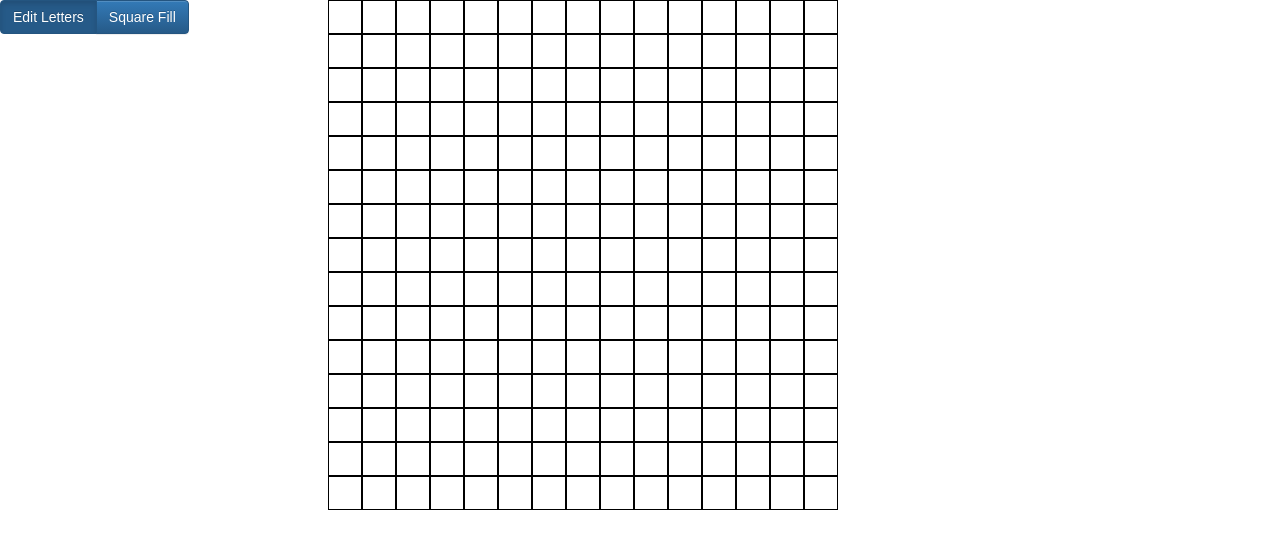
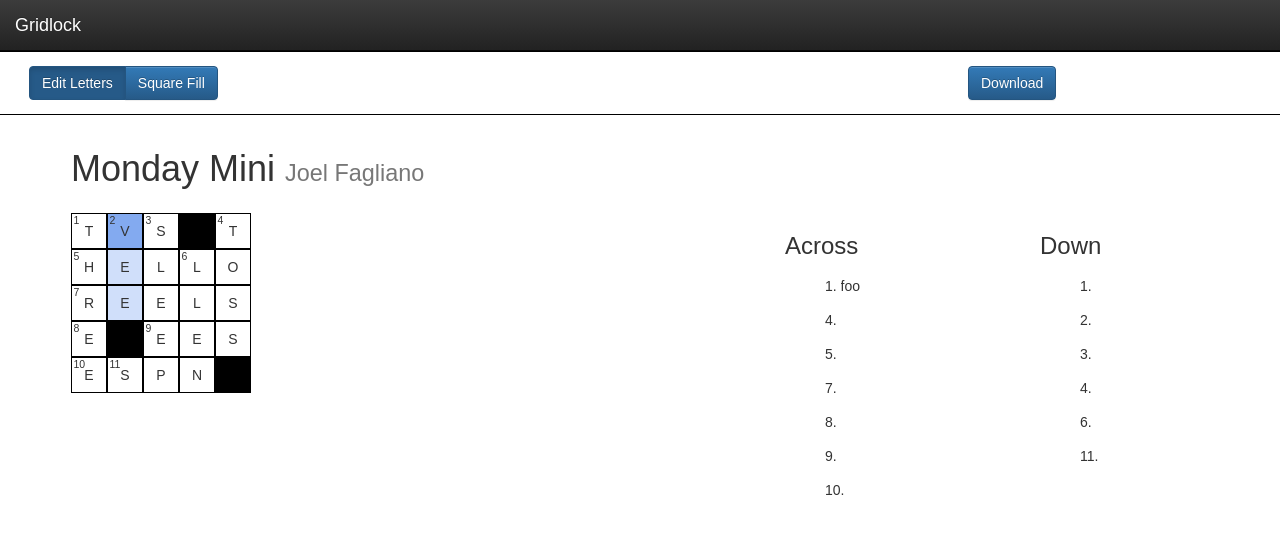
Before and after one commit to nlsandler/gridlock, a React (Create React App) app: page / in a window 1280 px wide. Shown: the top 548 px of the page. Built offline with nearby package versions, Linux system fonts and the light colour scheme.

Commit message:
clues and navigation and things

```diff
--- a/src/App.js
+++ b/src/App.js
@@ -4,11 +4,10 @@ import './App.css';
 
 /*
 TODOs:
-- when a square is filled, jump to next one automatically
-- fix arrow navigation - skip black squares
-- fix focus - if a square isn't in focus, it shouldn't be highlighted
-- error checking (connectedness, word length, etc)
-- clues!
+- find another way to manage focus in the grid
+- fix entering last letter in row/column
+- make arrow navigation skip over black squares
+- hide cursor
 */
 
 /* Enum for direction */
@@ -17,86 +16,253 @@ var direction = {
   COL: 1
 };
 
-/* State of one square */
-class SquareValue {
-  constructor(isBlack, char) {
-    this.isBlack = isBlack;
-    this.char = char;
-  }
-
-  getIsBlack() {
-    return this.isBlack;
-  }
-
-  getChar() {
-    if (this.isBlack) {
-      return "";
-    } else {
-      return this.char;
-    }
-  }
+/* Enum for edit mode */
+var mode = {
+  TEXT: 0,
+  BLOCK: 1
 }
 
 /* Components */
 
+function Navbar(props) {
+  return <nav className="navbar navbar-inverse navbar-static-top">
+           <a className="navbar-brand" href="#">Gridlock</a>
+           <div id="navbar" className="collapse navbar-collapse"></div>
+         </nav>;
+}
+
+function Toolbar(props) {
+  return <div className="row toolbar">
+          <div className="col-md-9">
+            <div className="btn-group" data-toggle="buttons">
+              <label className={props.mode ? "btn btn-primary" : "btn btn-primary active"}>
+                <input type="radio"
+                  id="edit-letters"
+                  autoComplete="off"
+                  defaultChecked={!props.mode}
+                  onClick={() => props.setMode(mode.TEXT)}/>
+                Edit Letters
+              </label>
+              <label className={props.mode ? "btn btn-primary active" : "btn btn-primary"}>
+                <input type="radio"
+                  id="fill-squares"
+                  autoComplete="off"
+                  defaultChecked={props.mode}
+                  onClick={() => props.setMode(mode.BLOCK)}/>
+                Square Fill
+              </label>
+            </div>
+          </div>
+          <div className="col-md-3">
+            <button className="btn btn-primary">Download</button>
+          </div>
+        </div>;
+}
+
+function PuzzleInfo(props) {
+    return <div>
+      <h1>{props.title} <small>{props.author}</small></h1>
+    </div>;
+}
+
 class Square extends Component {
+  /*
   componentDidMount() {
     if (this.props.isSelected) {
-      this.refs.squareInput.focus();
+      this.refs.square.focus();
     }
   }
+
   componentDidUpdate() {
     if (this.props.isSelected) {
-      this.refs.squareInput.focus();
+      this.refs.square.focus();
     }
   }
+  */
   render() {
     var classes = "text-center";
-    if (this.props.squareValue.getIsBlack()) {
+    if (this.props.squareValue.isBlack) {
       classes += " black";
     }
 
     if (this.props.isSelected) {
       classes += " highlight";
-    } else if (this.props.isLineSelected) {
-      classes += " weak-highlight"
+    } else if (this.props.isWordSelected) {
+      classes += " weak-highlight";
     }
 
     return (
       <td className="square">
+        <span className="clueNum"><sup>{this.props.squareValue.clueNum}</sup></span>
         <input className={classes}
-          value={this.props.squareValue.getChar()}
-          disabled={this.props.squareValue.getIsBlack()}
-          ref="squareInput"
-          onChange={(evt) => this.props.handleKeyPress(evt.target.value)}
-          onKeyDown={(evt) => this.props.handleKeyDown(evt.keyCode)}
-          onClick={() => this.props.handleClick()}/>
+          ref="input"
+          value={this.props.squareValue.char}
+          onKeyPress={(evt) => this.props.handleKeyPress(evt.key)}
+          onKeyUp={(evt) => this.props.handleKeyUp(evt.key)}
+          onFocus={() => this.props.handleFocus()}
+          onClick={() => this.props.handleClick()}
+          disabled={this.props.squareValue.isBlack}/>
       </td>
     );
   }
 }
 
 class Grid extends Component {
+  constructor(props) {
+    super(props);
+    this.state = {
+      "currentSquare" : [0,1],
+      "direction" : direction.COL
+    };
+  }
+  inSelectedWord(x,y) {
+    if (this.state.direction === direction.ROW) {
+      if (x === this.state.currentSquare[0]) {
+        //make sure there are no black squares between currentSquare and this square
+        for (var idx = Math.min(y, this.state.currentSquare[1]);
+          idx < Math.max(y, this.state.currentSquare[1]); idx++) {
+            if (this.props.letters[x][idx].isBlack) {
+              return false;
+            }
+          }
+
+          return true;
+      } else {
+        return false;
+      }
+    } else {
+      if (y === this.state.currentSquare[1]) {
+        //make sure there are no black squares between currentSquare and this square
+        for (var idx = Math.min(x, this.state.currentSquare[0]);
+          idx < Math.max(x, this.state.currentSquare[0]); idx++) {
+            if (this.props.letters[idx][y].isBlack) {
+              return false;
+            }
+          }
+
+          return true;
+      } else {
+        return false;
+      }
+    }
+  }
+  handleKeyUp(key) {
+    let newDirection = this.state.direction;
+    let newSquare = this.state.currentSquare.slice();
+    switch (key) {
+      case "ArrowLeft":
+        if (this.state.direction === direction.ROW) {
+          if (newSquare[1] > 0) {
+            newSquare[1]--;
+          }
+        } else {
+          newDirection = direction.ROW;
+        }
+        this.setState({
+          "currentSquare" : newSquare,
+          "direction" : newDirection
+        });
+        break;
+      case "ArrowUp":
+        if (this.state.direction === direction.COL) {
+          if (newSquare[0] > 0) {
+            newSquare[0]--;
+          }
+        } else {
+          newDirection = direction.COL;
+        }
+        this.setState({
+          "currentSquare" : newSquare,
+          "direction" : newDirection
+        });
+        break;
+      case "ArrowRight":
+        if (this.state.direction === direction.ROW) {
+          if (newSquare[1] < this.props.size - 1) {
+            newSquare[1]++;
+          }
+        } else {
+          newDirection = direction.ROW;
+        }
+        this.setState({
+          "currentSquare" : newSquare,
+          "direction" : newDirection
+        });
+        break;
+      case "ArrowDown":
+        if (this.state.direction === direction.COL) {
+          if (newSquare[0] < this.props.size - 1) {
+            newSquare[0]++;
+          }
+        } else {
+          newDirection = direction.COL;
+        }
+        this.setState({
+          "currentSquare" : newSquare,
+          "direction" : newDirection
+        });
+        break;
+      }
+
+      var newSquareRef = this.refs[newSquare.toString()];
+      console.log(newSquareRef);
+      var input = newSquareRef.refs.input;
+      console.log(input);
+      input.focus();
+
+  }
+  handleKeyPress(key) {
+    if (this.props.mode === mode.TEXT) {
+      //first update internal state (i.e. selected square)
+      var x = this.state.currentSquare[0];
+      var y = this.state.currentSquare[1];
+      var x2 = x;
+      var y2 = y;
+      do {
+        if (this.state.direction === direction.ROW) {
+           y2++;
+         } else {
+           x2++;
+        }
+      } while (this.props.letters[x2][y2].isBlack);
+
+      this.setState({
+        "currentSquare" : [x2,y2],
+        "direction" : this.state.direction
+      });
+
+      //now change focus to new square
+      var newSquare = this.refs[[x2,y2].toString()];
+      console.log(newSquare);
+      var input = newSquare.refs.input;
+      console.log(input);
+      input.focus();
+
+      //now update Puzzle state
+      this.props.handleKeyPress(x,y,key);
+    }
+  }
+  handleFocus(x,y) {
+    if (!this.props.letters[x][y].isBlack) {
+      this.setState({
+        "currentSquare" : [x,y],
+        "direction" : this.state.direction
+      })
+    }
+  }
   renderSquare(x, y) {
     const isSelected =
-      (x===this.props.selectedSquare[0]) &&
-      (y===this.props.selectedSquare[1]);
-
-    let isLineSelected = false;
-
-    if ((this.props.direction === direction.ROW
-      && x===this.props.selectedSquare[0]) ||
-      (this.props.direction === direction.COL
-      && y===this.props.selectedSquare[1])) {
-        isLineSelected = true;
-    }
-
+      (x===this.state.currentSquare[0]) &&
+      (y===this.state.currentSquare[1]);
+    const isWordSelected = (!isSelected && this.inSelectedWord(x,y));
     return <Square squareValue={this.props.letters[x][y]}
-      handleKeyPress={(c) => this.props.handleKeyPress(x,y,c)}
+      isSelected={isSelected}
+      isWordSelected={isWordSelected}
+      handleKeyPress={(char) => this.handleKeyPress(char)}
+      handleKeyUp={(key) => this.handleKeyUp(key)}
+      handleFocus={() => this.handleFocus(x,y)}
       handleClick={() => this.props.handleClick(x,y)}
-      handleKeyDown={(keyCode) => this.props.handleKeyDown(keyCode)}
-      isSelected={isSelected}
-      isLineSelected={isLineSelected}
+      ref={[x,y].toString()}
       key={[x,y]}/>;
   }
   renderRow(x) {
@@ -113,182 +279,252 @@ class Grid extends Component {
     for (var i = 0; i < this.props.size; i++) {
       rows.push(this.renderRow(i));
     }
-    return <table className="table"><tbody>{rows}</tbody></table>;
+    return <table className="table">
+        <tbody>{rows}</tbody>
+      </table>;
   }
 }
 
-class Puzzle extends Component {
-  constructor() {
-    super();
-    const size = 15; //TODO: prompt user for size on start
-    this.state = {
-      size : size, //15x15 square by default
-      letters: Array(size).fill().map(() => Array(size).fill(new SquareValue(false, ""))), //2D array
-      clues : Array(2).fill(null), //how to figure out how many clues???
-      shadeMode: false, //in shade mode, player adds letters - otherwise toggle black/white squares
-      selectedSquare: [null, null],
-      direction: direction.ROW
-    }
+class Clue extends Component {
+  render() {
+    return <li className="clue-list">
+      {this.props.clue.id + ". " }
+      <input value={this.props.clue.text} onChange={(evt) => this.props.handleChange(evt.target.value)}/>
+    </li>
   }
-  updateLetters(letters) {
-    this.setState({
-      size: this.state.size,
-      letters: letters,
-      clues: this.state.clues,
-      shadeMode: this.state.shadeMode,
-      selectedSquare: this.state.selectedSquare,
-      direction: this.state.direction
-    });
-  }
-  updateSelectedSquare(x,y) {
-    this.setState({
-      size: this.state.size,
-      letters: this.state.letters,
-      clues: this.state.clues,
-      shadeMode: this.state.shadeMode,
-      selectedSquare: [x,y],
-      direction: this.state.direction
-    });
-  }
-  handleKeyPress(x, y, c) {
-    const letter = c.substring(0,1).toUpperCase();
-    const letters = this.state.letters.slice();
-    if (!this.state.shadeMode) {
-      letters[x][y] = new SquareValue(false, letter);
-    }
-    this.updateLetters(letters);
-  }
-  handleClick(x, y) {
-    const letters = this.state.letters.slice();
-    //look up whether it's black
-    const currentlyBlack = letters[x][y].getIsBlack();
+}
 
-    if (this.state.shadeMode) {
-      //fill in specified square
-      letters[x][y] = new SquareValue(!currentlyBlack, "");
-      //enforce diagonal symmetry - fill in symmetrical square too!
-      letters[this.state.size - x - 1][this.state.size - y - 1] = new SquareValue(!currentlyBlack, "");
-      this.updateLetters(letters);
-    } else if (!currentlyBlack){
-      //make this the selected square
-      this.updateSelectedSquare(x,y);
-    }
-    //if we're not in shadeMode, and the selected square is already black, don't select it
-  }
-  handleKeyDown(keyCode) {
-    /* Navigate and change typing direction based on arrow keys */
-    //TODO refactor this mess
-    let newDirection = this.state.direction;
-    let newSquare = this.state.selectedSquare.slice();
-    switch (keyCode) {
-      case 37:
-        //left arrow
-        if (this.state.direction === direction.ROW) {
-          if (newSquare[1] > 0) {
-            newSquare[1]--;
-          }
-        } else {
-          newDirection = direction.ROW;
-        }
-        break;
-      case 38:
-        //up arrow
-        if (this.state.direction === direction.COL) {
-          if (newSquare[0] > 0) {
-            newSquare[0]--;
-          }
-        } else {
-          newDirection = direction.COL;
-        }
-        break;
-      case 39:
-        //right arrow
-        if (this.state.direction === direction.ROW) {
-          if (newSquare[1] < this.state.size - 1) {
-            newSquare[1]++;
-          }
-        } else {
-          newDirection = direction.ROW;
-        }
-        break;
-      case 40:
-        //down arrow
-        if (this.state.direction === direction.COL) {
-          if (newSquare[0] < this.state.size - 1) {
-            newSquare[0]++;
-          }
-        } else {
-          newDirection = direction.COL;
-        }
-        break;
-      default:
-        //do nothing
-        break;
-    }
-    this.setState({
-      size: this.state.size,
-      letters: this.state.letters,
-      clues: this.state.clues,
-      shadeMode: this.state.shadeMode,
-      selectedSquare: newSquare,
-      direction: newDirection
-    });
-  }
-  toggleShadeMode() {
-    this.setState({
-      size: this.state.size,
-      letters: this.state.letters,
-      clues: this.state.clues,
-      shadeMode: !this.state.shadeMode,
-      selectedSquare: this.state.selectedSquare,
-      direction: this.state.direction
-    })
-  }
-  setShadeMode(mode) {
-    if (mode !== this.state.shadeMode) {
-      this.setState({
-        size: this.state.size,
-        letters: this.state.letters,
-        clues: this.state.clues,
-        shadeMode: mode,
-        selectedSquare: this.state.selectedSquare,
-        direction: this.state.direction
-      })
-    }
+class Clues extends Component {
+  renderClue(dir, key, clue) {
+    return <Clue key={key} clue={clue} handleChange={(value) => this.props.handleChange(dir, key, value)}/>
   }
   render() {
-    //TODO: radio buttons instead of button for shading toggle
+    var across = [];
+    const acrossClues = this.props.clues.across;
+    for (var key in acrossClues) {
+      var clue = acrossClues[key];
+      across.push(this.renderClue(direction.ROW, key, clue));
+    }
+    var down = [];
+    const downClues = this.props.clues.down;
+    for (var key in downClues) {
+      var clue = downClues[key];
+      down.push(this.renderClue(direction.COL, key, clue));
+    }
+
+
     return <div className="row">
-            <div className="col-md-3">
-              <div className="btn-group" data-toggle="buttons">
-                <label className={this.state.shadeMode ? "btn btn-primary" : "btn btn-primary active"}>
-                  <input type="radio"
-                    id="edit-letters"
-                    autocomplete="off"
-                    checked={!this.state.shadeMode}
-                    onClick={() => this.setShadeMode(false)}/>
-                  Edit Letters
-                </label>
-                <label className={this.state.shadeMode ? "btn btn-primary active" : "btn btn-primary"}>
-                  <input type="radio"
-                    id="fill-squares"
-                    autocomplete="off"
-                    checked={this.state.shadeMode}
-                    onClick={() => this.setShadeMode(true)}/>
-                  Square Fill
-                </label>
-              </div>
+            <div className="col-md-6" id="across">
+              <h3>Across</h3>
+              <ol>
+                {across}
+              </ol>
             </div>
-            <div className="col-md-9">
-              <Grid size={this.state.size} letters={this.state.letters}
-                handleKeyPress={(x,y,c) => this.handleKeyPress(x,y,c)}
-                handleClick={(x,y) => this.handleClick(x,y)}
-                selectedSquare={this.state.selectedSquare}
-                direction={this.state.direction}
-                handleKeyDown={(keyCode) => this.handleKeyDown(keyCode)}/>
+            <div className="col-md-6" id="down">
+              <h3>Down</h3>
+              <ol>
+                {down}
+              </ol>
             </div>
           </div>;
   }
 }
 
+class Puzzle extends Component {
+  constructor(props) {
+    super(props);
+    this.state = {
+      "title" : "Monday Mini",
+      "author" : "Joel Fagliano",
+      "letters" : [
+        [l("T"), l("V"), l("S"), b(), l("T")],
+        [l("H"), l("E"), l("L"), l("L"), l("O")],
+        [l("R"), l("E"), l("E"), l("L"), l("S")],
+        [l("E"), b(), l("E"), l("E"), l("S")],
+        [l("E"), l("S"), l("P"), l("N"), b()]
+      ],
+      "clues" : {
+        "across" : {
+          "0,0" : {"text" : "foo"}
+        },
+        "down" : {}
+      },
+      "mode" : mode.TEXT
+    }
+  }
+  updateLetters(letters) {
+    this.setState({
+      title: this.state.title,
+      author: this.state.author,
+      letters: letters,
+      clues: this.state.clues,
+      mode: this.state.mode
+    });
+  }
+  handleKeyPress(x, y, c) {
+    const letter = c.toUpperCase();
+    const letters = this.state.letters.slice();
+    if (this.state.mode === mode.TEXT) {
+      letters[x][y] = { "char" : letter, "isBlack" : false };
+      this.updateLetters(letters);
+    }
+  }
+  handleClick(x, y) {
+    const letters = this.state.letters.slice();
+    //look up whether it's black
+    const currentlyBlack = letters[x][y].isBlack;
+
+    if (this.state.mode === mode.BLOCK) {
+      //fill in specified square
+      letters[x][y] = {"char" : "", "isBlack": !(letters[x][y].isBlack)};
+      //enforce diagonal symmetry - fill in symmetrical square too!
+      const xprime = this.props.size - x - 1;
+      const yprime = this.props.size - y - 1;
+      letters[xprime][yprime] = {"char":"", "isBlack" : !(letters[xprime][yprime].isBlack)};
+      this.updateLetters(letters);
+    }
+  }
+  setMode(mode) {
+    if (mode !== this.state.mode) {
+      this.setState({
+        size: this.state.size,
+        title: this.state.title,
+        author: this.state.author,
+        letters: this.state.letters,
+        clues: this.state.clues,
+        mode: mode,
+      })
+    }
+  }
+  handleClueChange(dir, key,value) {
+    let cluesAcross = this.state.clues.across;
+    let cluesDown = this.state.clues.down;
+    if (dir === direction.ROW) {
+      cluesAcross[key] = {"text":value};
+    } else {
+      cluesDown[key] = {"text":value};
+    }
+
+    this.setState({
+      size: this.state.size,
+      title: this.state.title,
+      author: this.state.author,
+      letters: this.state.letters,
+      clues: {
+        "across" : cluesAcross,
+        "down" : cluesDown
+      },
+      mode: this.state.mode,
+    });
+  }
+  render() {
+    var [letters, clues] = generateClueNumbers(this.props.size,
+      this.state.letters, this.state.clues);
+    return <div>
+            <Navbar />
+            <div className="container-fluid">
+              <Toolbar mode={this.state.mode} setMode={this.setMode.bind(this)} />
+              <div className="row puzzle">
+                <div className="col-md-12">
+                  <PuzzleInfo title={this.state.title} author={this.state.author}/>
+                </div>
+              </div>
+              <div className="row puzzle">
+                <div className="col-md-7">
+                    <Grid size={this.props.size} mode={this.state.mode}
+                      letters={letters}
+                      handleKeyPress={(x,y,c) => this.handleKeyPress(x,y,c)}
+                      handleClick={(x,y) => this.handleClick(x,y)}/>
+                </div>
+                <div className="col-md-5">
+                  <Clues clues={clues} handleChange={(dir, key, value) => this.handleClueChange(dir, key, value)}/>
+                </div>
+              </div>
+            </div>
+          </div>;
+    }
+  }
+
+function l(c) {
+  return {
+    "isBlack" : false,
+    "char" : c
+  }
+}
+
+function b() {
+  return {
+    "isBlack" : true,
+    "char" : ""
+  }
+}
+
+function needsAcrossClue(letters, x, y) {
+  if (letters[x][y].isBlack) {
+    return false;
+  }
+  if (y === 0) {
+    return true;
+  }
+
+  if (letters[x][y-1].isBlack) {
+      return true;
+    }
+    return false;
+}
+
+function needsDownClue(letters, x, y) {
+  if (letters[x][y].isBlack) {
+    return false;
+  }
+
+  if (x === 0) {
+    return true;
+  }
+
+  if (letters[x-1][y].isBlack) {
+      return true;
+    }
+    return false;
+}
+
+function generateClueNumbers(size, letters, clues) {
+  //add clue numbers to letters in grid and to clues in map
+
+  var currentClueNum = 1;
+
+  for (var x = 0; x < size; x++) {
+    for (var y = 0; y < size; y++) {
+      var clueKey = [x,y].toString();
+
+      var needsAcross = needsAcrossClue(letters, x, y);
+      if (needsAcross) {
+        var clue = clues.across[clueKey];
+        if (!clue) {
+          clue = {"text":""};
+        }
+        clue.id = currentClueNum;
+        clues.across[clueKey] = clue;
+      }
+
+      var needsDown = needsDownClue(letters, x, y);
+      if (needsDown) {
+        var clue = clues.down[clueKey];
+        if (!clue) {
+          clue = {"text":""};
+        }
+        clue.id = currentClueNum;
+        clues.down[clueKey] = clue;
+      }
+
+      if (needsAcross || needsDown) {
+        letters[x][y].clueNum = currentClueNum;
+        currentClueNum++;
+      }
+    }
+  }
+
+  return [letters, clues];
+}
+
 export default Puzzle;
--- a/src/index.css
+++ b/src/index.css
@@ -4,24 +4,62 @@ body {
   font-family: sans-serif;
 }
 
+/* Navbar styling */
+
+.navbar.navbar-static-top {
+  margin-bottom: 0;
+}
+
+/* Toolbar styling */
+
+.row.toolbar {
+  border-top: 1px black solid;
+  border-bottom: 1px black solid;
+  padding: 1em;
+}
+
+/* Puzzle area styling */
+
+.row.puzzle {
+  padding: 1em 0em 0em 4em;
+}
+
+/* Grid styling */
+
 table.table > tbody > tr > td.square {
   width: 34px;
   height: 34px;
   padding: 0px;
-  border: none;
+  border: 1px black solid;
   display: inline-table;
+  position: relative;
 }
 
 input {
   width: 34px;
   height: 34px;
   padding: 0px;
-  border: 1px black solid;
+  border: none;
+}
+
+span.clueNum {
+  width: 25%;
+  height:25%;
+  position: absolute;
+  top: 1px;
+  left: 2px;
 }
 
 .black {
   background-color: black;
 }
+
+/* Clue styling */
+li.clue-list {
+  list-style: none;
+}
+
+/* Grid highlighting */
 
 .highlight:not(.black) {
   background: rgba(100,149,237,0.8);
--- a/src/index.js
+++ b/src/index.js
@@ -6,6 +6,6 @@ import 'bootstrap/dist/css/bootstrap-theme.css';
 import './index.css';
 
 ReactDOM.render(
-  <Puzzle />,
+  <Puzzle size={5}/>,
   document.getElementById('root')
 );
```
